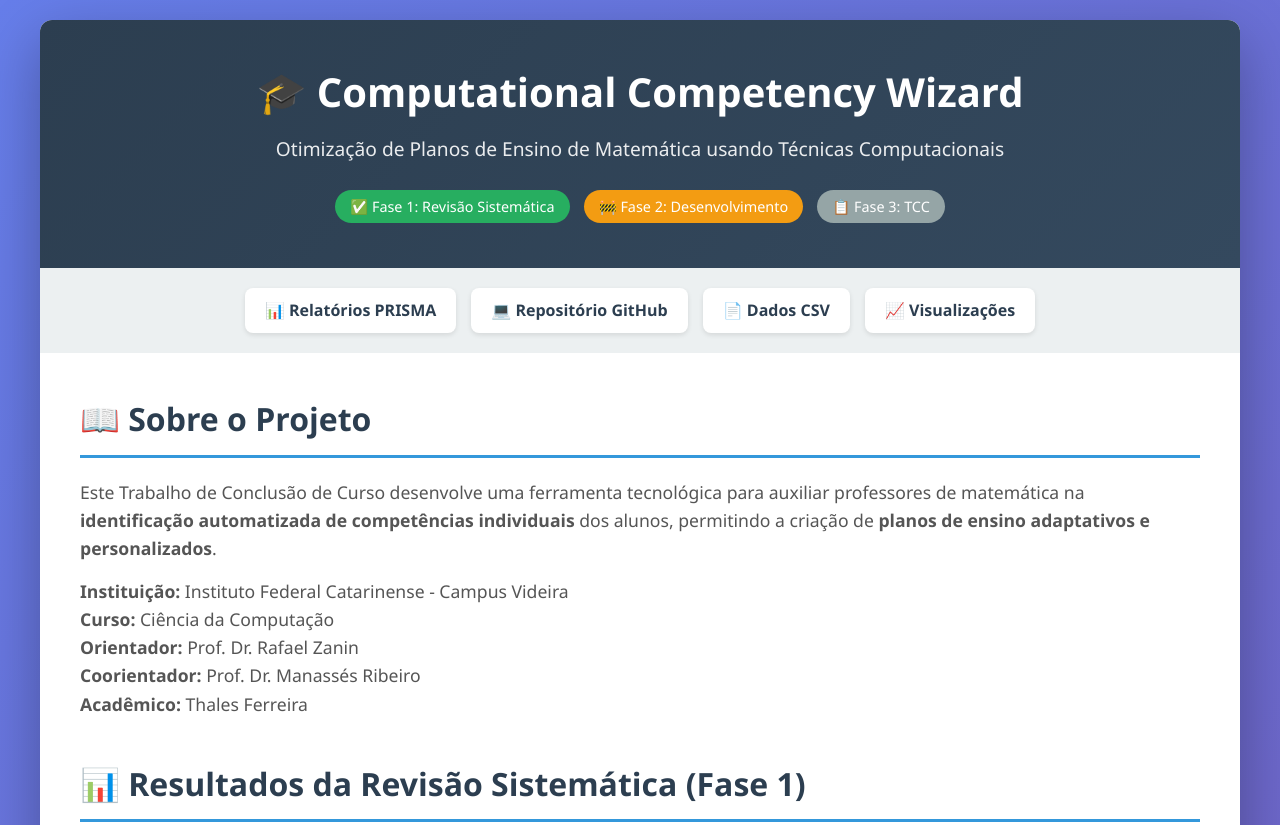
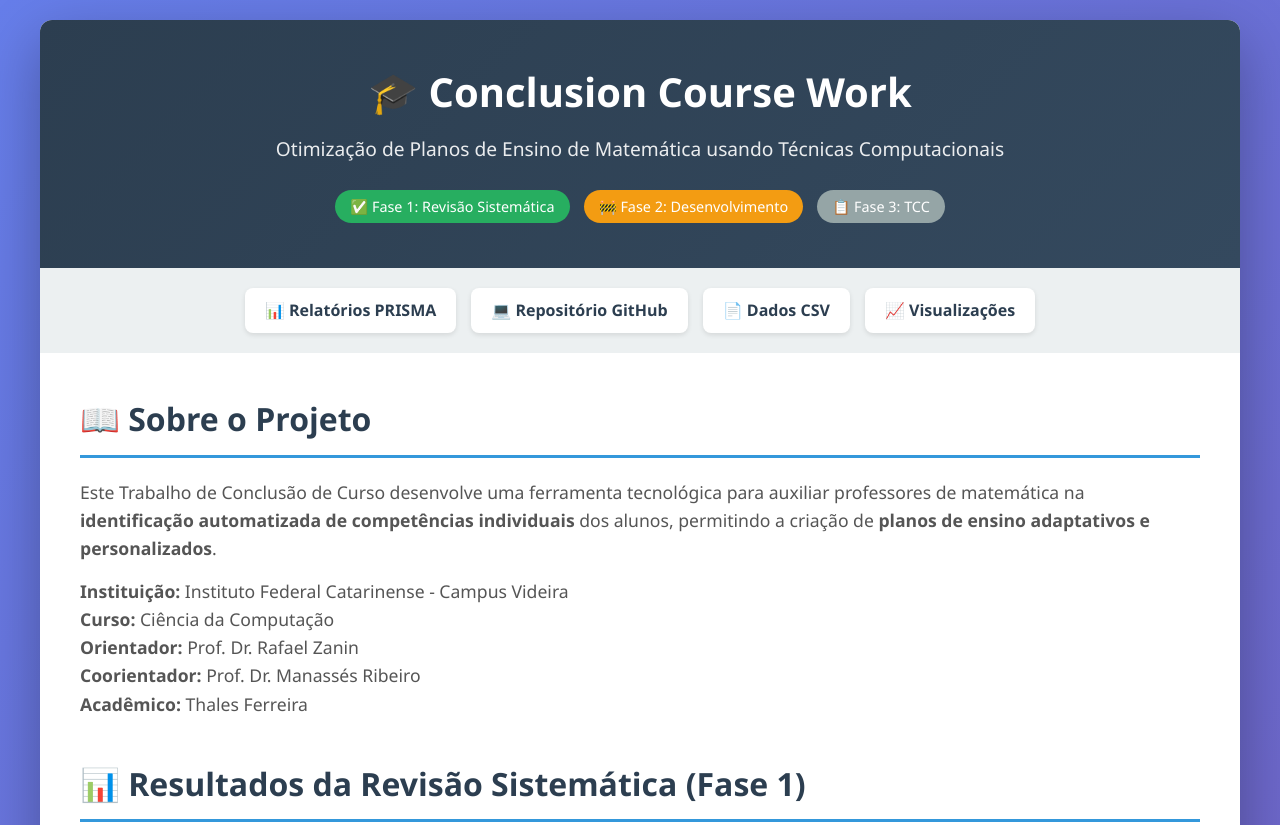
Before and after one commit to thalesfb/ccw, a plain HTML site: page index.html in a window 1280 px wide. Shown: the top 825 px of the page. Drawn offline with Linux system fonts and the light colour scheme.

Commit message:
:wrench: fix(workflow): copy redirect index.html for /research/ and update main title in index.html

```diff
--- a/index.html
+++ b/index.html
@@ -272,7 +272,7 @@
 <body>
     <div class="container">
         <header>
-            <h1>🎓 Computational Competency Wizard</h1>
+            <h1>🎓 Conclusion Course Work</h1>
             <p class="subtitle">Otimização de Planos de Ensino de Matemática usando Técnicas Computacionais</p>
             <div>
                 <span class="badge">✅ Fase 1: Revisão Sistemática</span>
```
Also changed, not shown: .github/workflows/publish-reports.yml.
